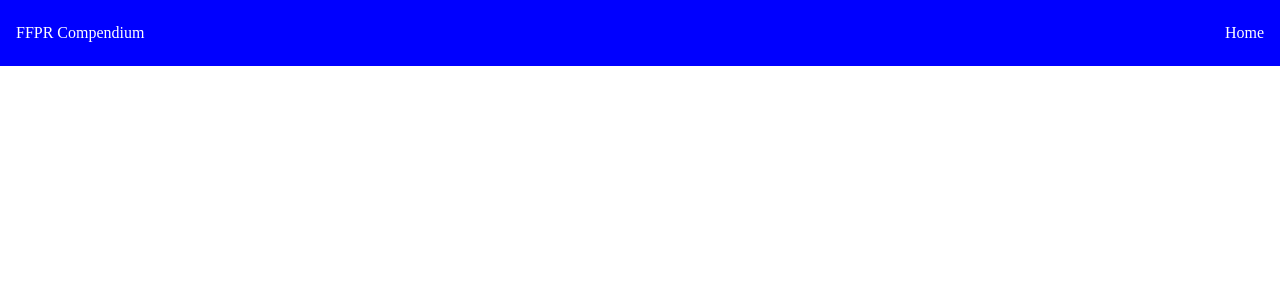
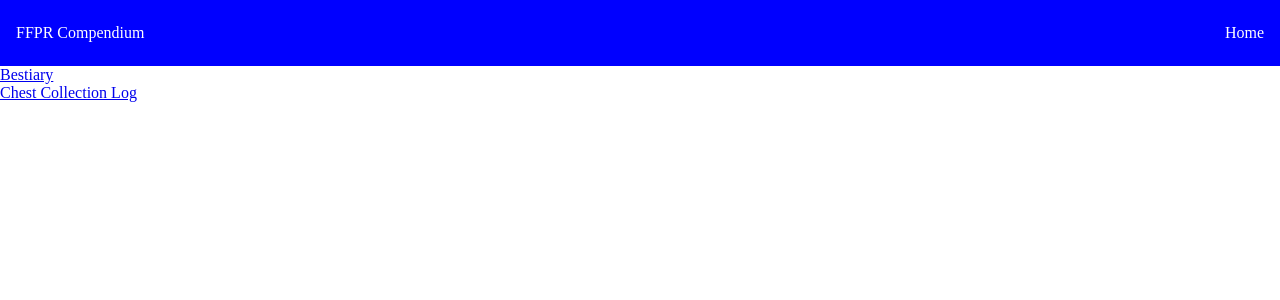
Before and after one commit to dan-collins-dev/ffpr-bestiaries, a SvelteKit app: page /ff1 in a window 1280 px wide. Shown: the top 300 px of the page. Built offline with nearby package versions, Linux system fonts and the light colour scheme.

Commit message:
added link to the FF1 page with links to the bestiary and chest collection log

```diff
--- a/src/routes/+page.svelte
+++ b/src/routes/+page.svelte
@@ -1,5 +1,5 @@
 <h1>Games</h1>
 <hr />
 <ul>
-	<li><a href="./ff1/bestiary">Link to bestiary</a></li>
+	<li><a href="./ff1/">Final Fantasy 1</a></li>
 </ul>
--- a/src/routes/ff1/+page.svelte
+++ b/src/routes/ff1/+page.svelte
@@ -1,3 +1,8 @@
 <script>
 
 </script>
+
+<ul>
+	<li><a href="./ff1/bestiary">Bestiary</a></li>
+    <li><a href="./ff1/chests">Chest Collection Log</a></li>
+</ul>
```
